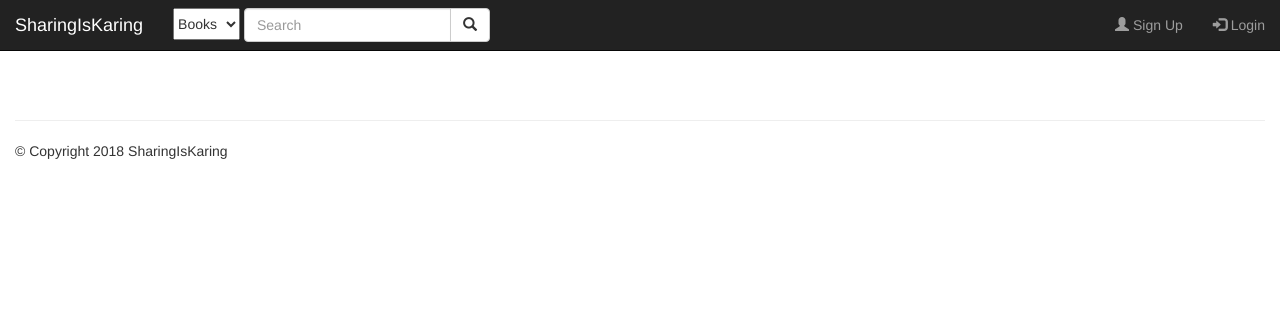
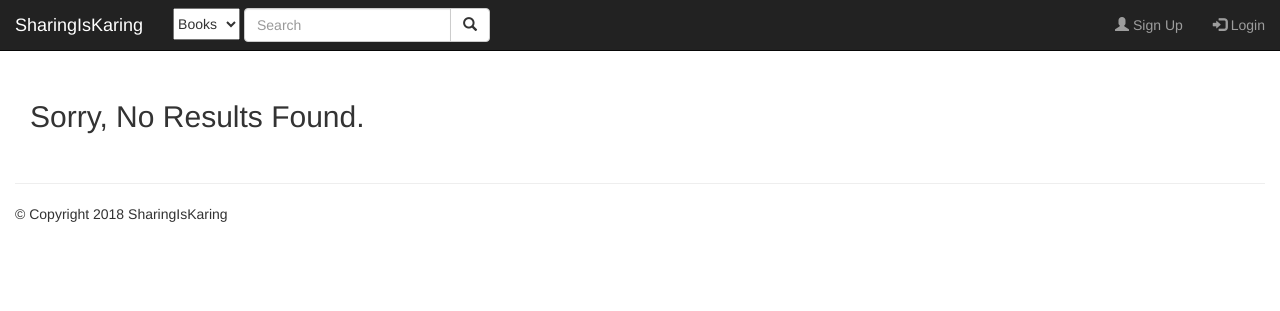
Before and after one commit to shafali731/SharingIsKaring, a Flask app: template templates/movie_search.html in a window 1280 px wide. Shown: the top 311 px of the page. Run offline with Flask 2, Linux system fonts and the light colour scheme; the template is opened without the code that fills it, so the values that code supplies are empty; some libraries are stand-ins or nearby versions.

Commit message:
displays message when there are no search results

```diff
--- a/templates/movie_search.html
+++ b/templates/movie_search.html
@@ -6,6 +6,7 @@ Movies
 
 {% block content %}
 
+{% if list|length > 0 %}
 {% for movie in list %}
 <div class="container-fluid">
   <div class="row" >
@@ -40,5 +41,9 @@ Movies
 </div>
 <hr>
 {% endfor %}
-
+{% else %}
+<div class="container-fluid">
+<h2> Sorry, No Results Found. </h2>
+</div>
+{% endif %}
 {% endblock %}
```
